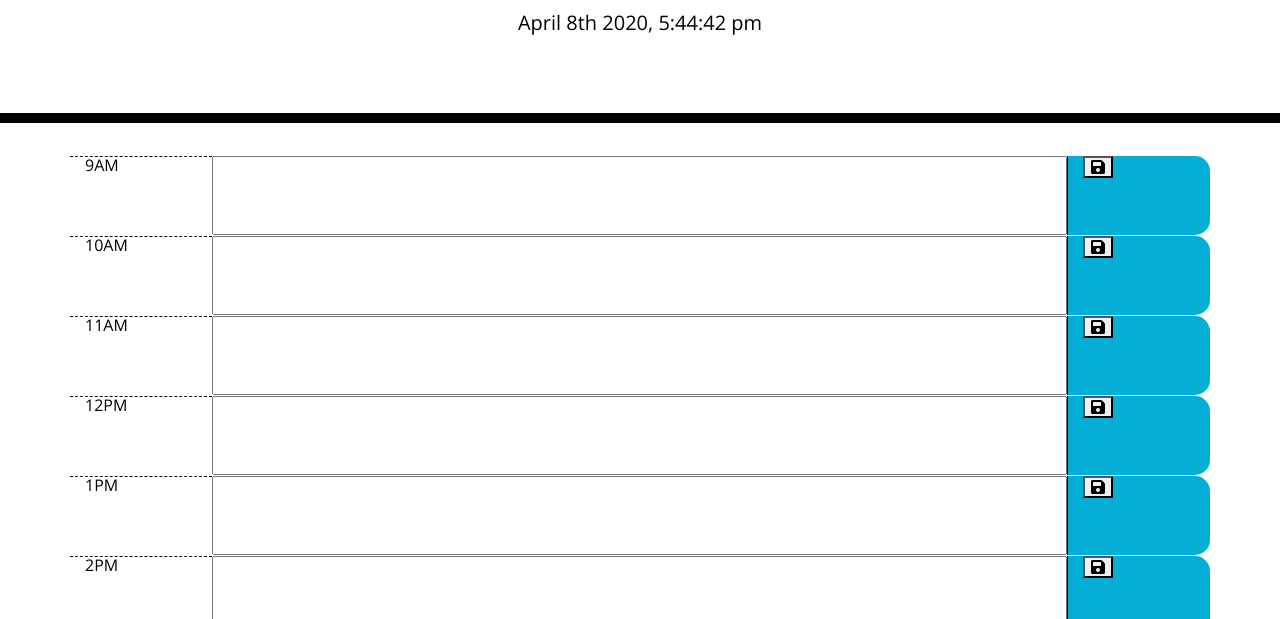
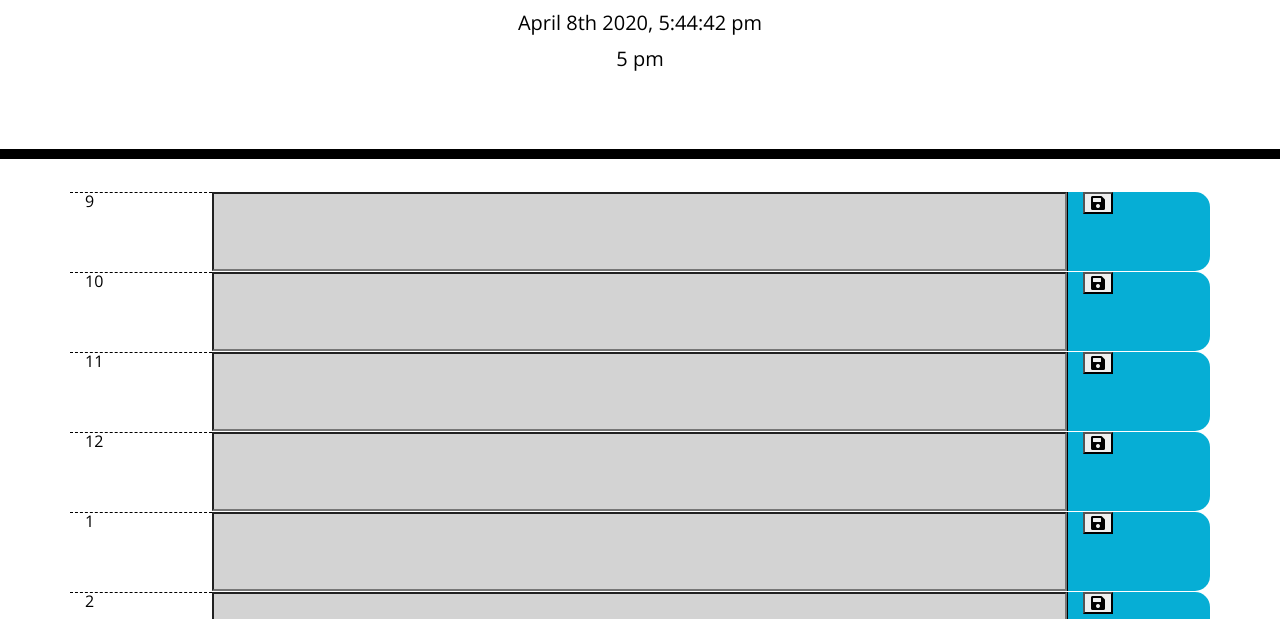
Before and after one commit to AFeese/Day-Planner, a plain HTML site: page index.html in a window 1280 px wide. Shown: the part 181-800 px from the top of the page. Drawn offline with nearby package versions, Linux system fonts and the light colour scheme.

Commit message:
moved compareHour into for loop

```diff
--- a/index.html
+++ b/index.html
@@ -34,6 +34,11 @@
         $("#currentDay").text(moment().format('MMMM Do YYYY, h:mm:ss a'));
         </script>
       </p>
+      <p id="currentTime" class="lead">
+        <script>
+        $("#currentTime").text(moment().format('h a'));
+        </script>
+      </p>
     </header>
 
     <div class="container" id="timeBlockContainer">
@@ -44,8 +49,10 @@
 
 <script>
 
+var now = moment().format('h');
+
 //Potential loop for adding div elements to structure page
-var timeOfDay = ["9AM", "10AM", "11AM", "12PM", "1PM", "2PM", "3PM", "4PM", "5PM"];
+var timeOfDay = [9, 10, 11, 12, 1, 2, 3, 4, 5];
 
 for (var i = 0; i < timeOfDay.length; i++) {
   var rowDiv = $("<div>");
@@ -53,6 +60,8 @@ for (var i = 0; i < timeOfDay.length; i++) {
 
 //inside of each rowDiv:
   var hourCol = $("<div>");
+    moment().hour(timeOfDay[i]);
+    console.log(timeOfDay[i]);
     hourCol.text(timeOfDay[i]);
     hourCol.attr("class", "col hour");
     rowDiv.append(hourCol);
@@ -80,14 +89,38 @@ for (var i = 0; i < timeOfDay.length; i++) {
 //attach to main time block div container
 $("#timeBlockContainer").append(rowDiv);
 
+compareHour();
+
+function compareHour() {
+  if (moment(timeOfDay[i]).isSame(now)) {
+    inputBox.addClass("present");
+    console.log(inputBox);
+  }
+  else if (moment(timeOfDay[i]).isBefore(now)) {
+    inputBox.addClass("past");
+  }
+  else if (moment(timeOfDay[i]).isAfter(now)){
+    inputBox.addClass("future");
+  }
 }
 
-// function compareHour {
-//   if (timeOfDay[i] === )
+}
 
-// }
+
+// function compareHour() {
+//   if (moment(timeOfDay[i]).isSame(now)) {
+//     inputBox.addClass("present");
+//     console.log(inputBox);
+//   }
+//   else if (moment(timeOfDay[i]).isBefore(now)) {
+//     inputBox.addClass("past");
+//   }
+//   else if (moment(timeOfDay[i]).isAfter(now)){
+//     inputBox.addClass("future");
+//   }
 // }
 
 
 
+
 </script>
```
Lines whose indentation alone changed are shown as unchanged.
